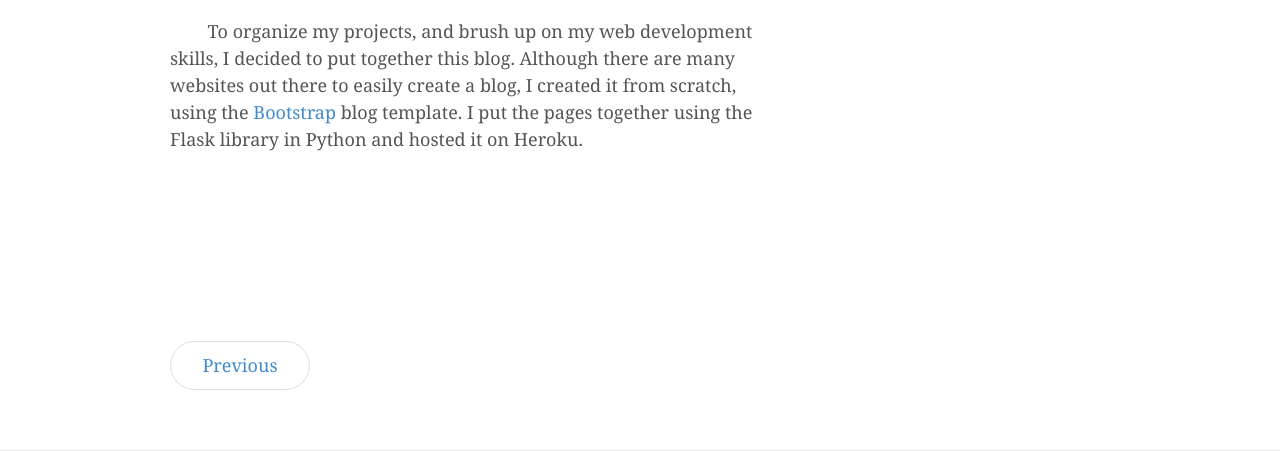
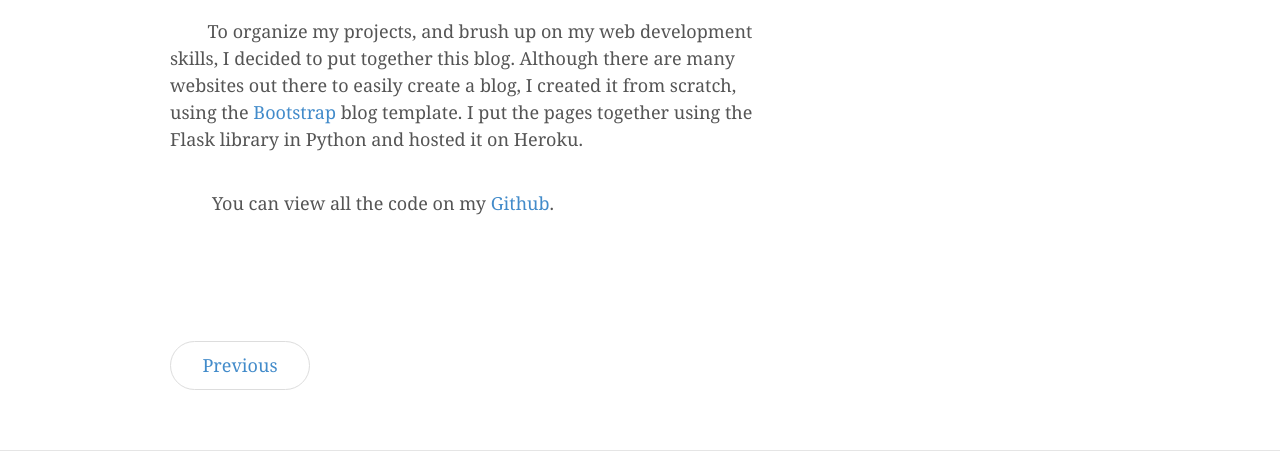
Before and after one commit to cemiller220/Blog, a Flask app: page /makingtheblog in a window 1280 px wide. Shown: the part 168-619 px from the top of the page. Run offline with Flask 2, Linux system fonts and the light colour scheme; some libraries are stand-ins or nearby versions.

Commit message:
py file name

```diff
--- a/templates/makingtheblog.html
+++ b/templates/makingtheblog.html
@@ -12,7 +12,7 @@
 
                 <p> &nbsp;&nbsp;&nbsp;&nbsp;&nbsp;&nbsp;&nbsp;&nbsp;To organize my projects, and brush up on my web development skills, I decided to put together this blog. Although there are many websites out there to easily create a blog, I created it from scratch, using the <a href="http://getbootstrap.com">Bootstrap</a> blog template. I put the pages together using the Flask library in Python and hosted it on Heroku. </p>
                 <br>
-                <p> &nbsp;&nbsp;&nbsp;&nbsp;&nbsp;&nbsp;&nbsp;&nbsp;</p>
+                <p> &nbsp;&nbsp;&nbsp;&nbsp;&nbsp;&nbsp;&nbsp;&nbsp; You can view all the code on my <a href="https://github.com/cemiller220/Blog">Github</a>.</p>
                 <br>
                 <p> &nbsp;&nbsp;&nbsp;&nbsp;&nbsp;&nbsp;&nbsp;&nbsp;</p>
 
```
Also changed, not shown: app.py (renamed from blog.py), 1 other file.
